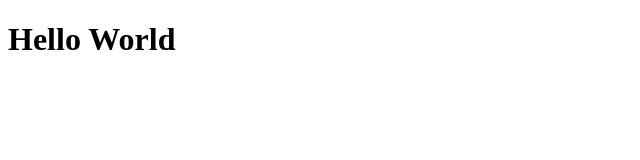
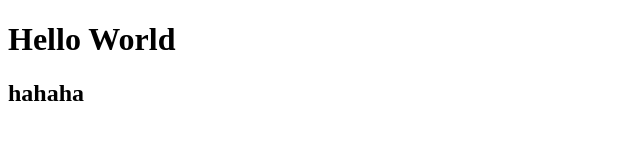
Before and after one commit to wssedana/bebanten-bali, a plain HTML site: page index.html in a window 1280 px wide. Shown: the whole page, without its empty margins (0-640 px from the left). Drawn offline with Linux system fonts and the light colour scheme.

Commit message:
edit file index.html

```diff
--- a/index.html
+++ b/index.html
@@ -9,6 +9,9 @@
 
 <body>
     <h1>Hello World</h1>
+    <h2>
+        hahaha
+    </h2>
 </body>
 
 </html>
```
